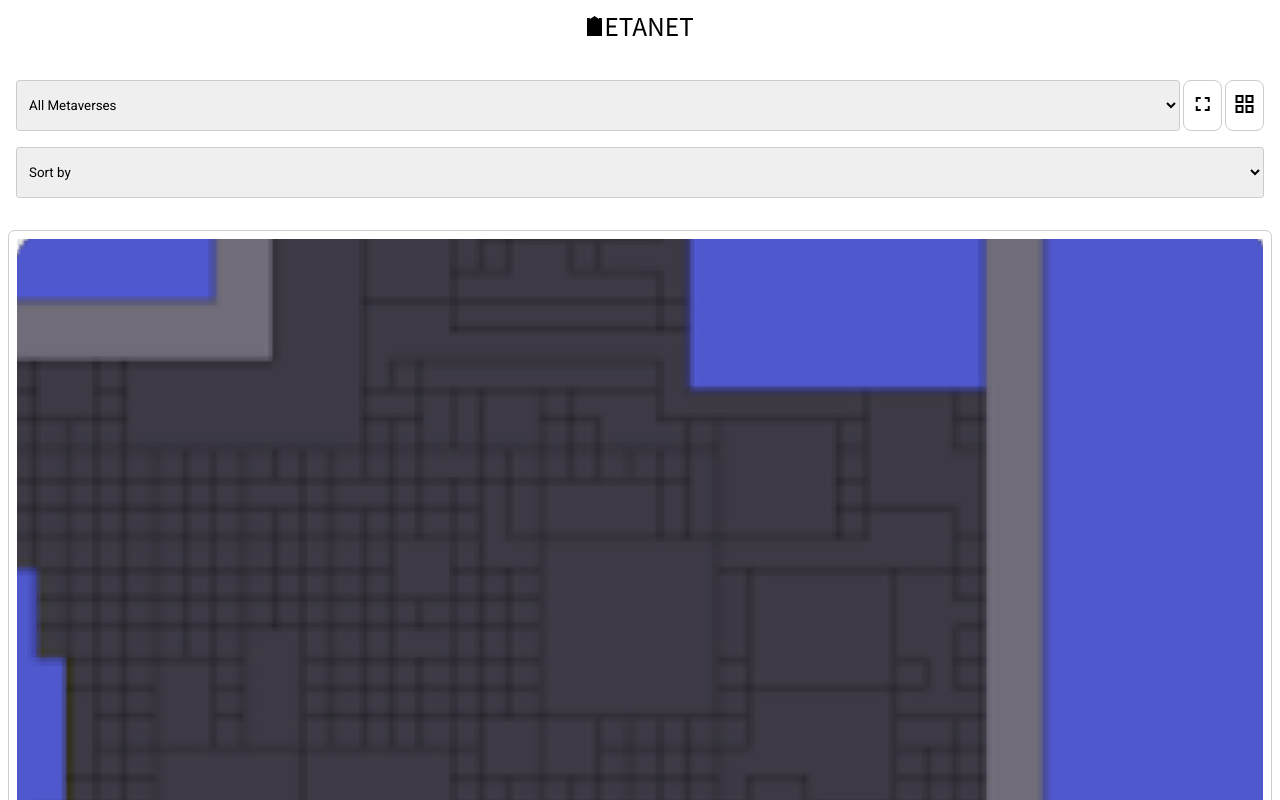
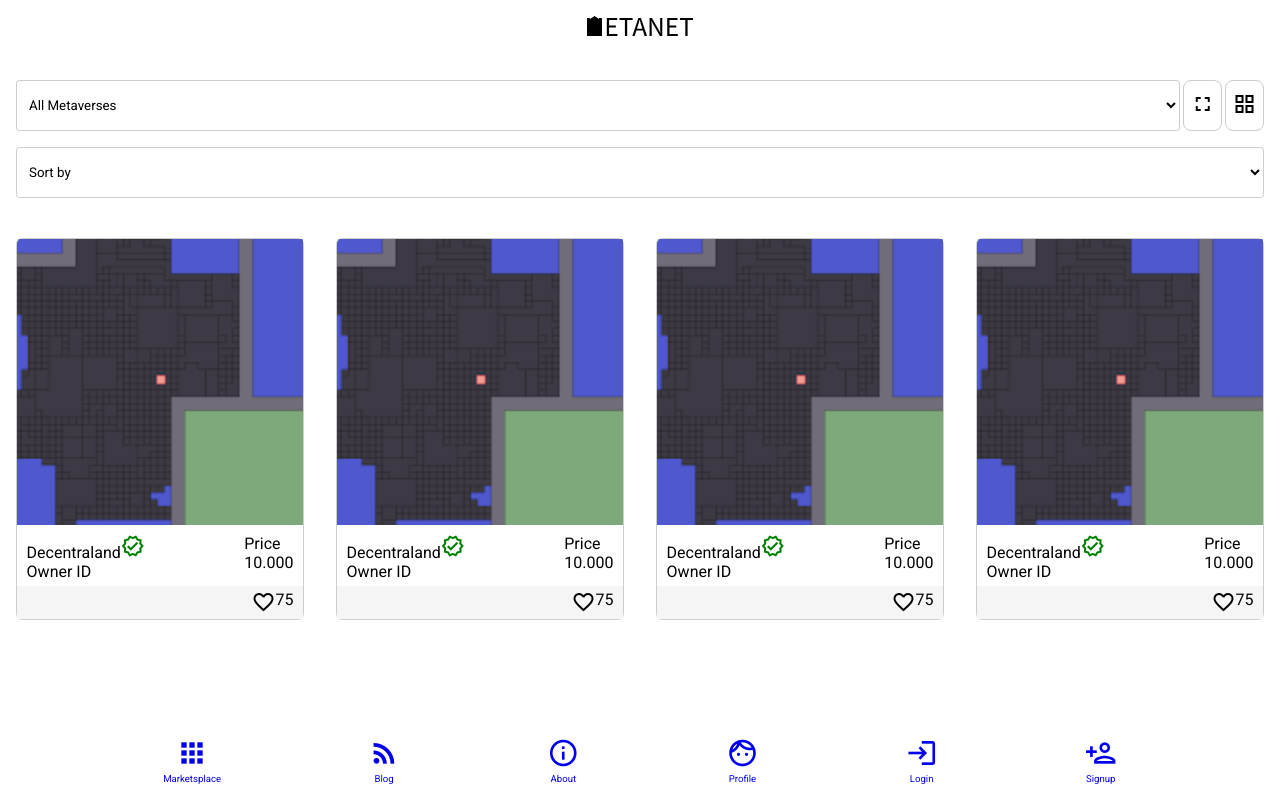
Before and after one commit to jonatanpetersson/metanet, a React (Create React App) app in the folder client/: page /marketplace in a window 1280 px wide. Shown: the top 800 px of the page. Built offline with nearby package versions, Linux system fonts and the light colour scheme.

Commit message:
frontend completed  marketplace page
Co-authored-by: Milos Tanaskovic <milostanaskovic.dev.data@gmail.com>
Co-authored-by: Jonatan Petersson <petersson.jonatan@gmail.com>

```diff
--- a/client/src/pages/Marketplace/Gallery/Gallery.js
+++ b/client/src/pages/Marketplace/Gallery/Gallery.js
@@ -8,25 +8,95 @@ const Gallery = () => {
       <ul className="gallery__wrapper">
         <li className="gallery__wrapper-item" >
           <img className="gallery__wrapper-img" src={parcel} alt="parcel" />
-                    <div >
+          <div className="gallery__wrapper__item" >
+            <div className="gallery__wrapper__item-info" >
+                <div>
                     <span>Decentraland</span>
-                        <span className="material-icons-outlined">verified</span>
-                        <span>Price</span>
+                    <span className="verified-icons-color material-icons-outlined">verified</span>
                 </div>
-                    <div>
-                        <span>Owner ID</span>
-                        <span>10.000</span>
+                <div>Owner ID</div>
             </div>
-                    <div>
+            <div className="gallery__wrapper__item-info">
+                <div>Price</div>
+                <div>10.000</div>
+            </div>
+          </div>
+          <footer className="gallery__wrapper__footer">
+                <div className="gallery__wrapper__footer-fav">
                     <span className="material-icons-outlined">favorite_border</span>
                     <span>75</span>
                 </div>
+          </footer>
+        </li>
+        <li className="gallery__wrapper-item" >
+        <img className="gallery__wrapper-img" src={parcel} alt="parcel" />
+          <div className="gallery__wrapper__item" >
+            <div className="gallery__wrapper__item-info" >
+                <div>
+                    <span>Decentraland</span>
+                    <span className="verified-icons-color material-icons-outlined">verified</span>
+                </div>
+                <div>Owner ID</div>
+            </div>
+            <div className="gallery__wrapper__item-info">
+                <div>Price</div>
+                <div>10.000</div>
+            </div>
+          </div>
+          <footer className="gallery__wrapper__footer">
+                <div className="gallery__wrapper__footer-fav">
+                    <span className="material-icons-outlined">favorite_border</span>
+                    <span>75</span>
+                </div>
+          </footer>
+        </li>
+        <li className="gallery__wrapper-item" >
+        <img className="gallery__wrapper-img" src={parcel} alt="parcel" />
+          <div className="gallery__wrapper__item" >
+            <div className="gallery__wrapper__item-info" >
+                <div>
+                    <span>Decentraland</span>
+                    <span className="verified-icons-color material-icons-outlined">verified</span>
+                </div>
+                <div>Owner ID</div>
+            </div>
+            <div className="gallery__wrapper__item-info">
+                <div>Price</div>
+                <div>10.000</div>
+            </div>
+          </div>
+          <footer className="gallery__wrapper__footer">
+                <div className="gallery__wrapper__footer-fav">
+                    <span className="material-icons-outlined">favorite_border</span>
+                    <span>75</span>
+                </div>
+          </footer>
 
         </li>
-                <li className="gallery__wrapper-item" >2</li>
-                <li className="gallery__wrapper-item" >3</li>
-                <li className="gallery__wrapper-item" >4</li>
-                <li className="gallery__wrapper-item" >5</li>
+        <li className="gallery__wrapper-item" >
+        <img className="gallery__wrapper-img" src={parcel} alt="parcel" />
+          <div className="gallery__wrapper__item" >
+            <div className="gallery__wrapper__item-info" >
+                <div>
+                    <span>Decentraland</span>
+                    <span className="verified-icons-color material-icons-outlined">verified</span>
+                </div>
+                <div>Owner ID</div>
+            </div>
+            <div className="gallery__wrapper__item-info">
+                <div>Price</div>
+                <div>10.000</div>
+            </div>
+          </div>
+          <footer className="gallery__wrapper__footer">
+                <div className="gallery__wrapper__footer-fav">
+                    <span className="material-icons-outlined">favorite_border</span>
+                    <span>75</span>
+                </div>
+          </footer>
+
+        </li>
+
       </ul>
     </section>
   )
--- a/client/src/pages/Marketplace/Gallery/Gallery.scss
+++ b/client/src/pages/Marketplace/Gallery/Gallery.scss
@@ -1,14 +1,75 @@
+// .gallery__wrapper{
+//     display: flex;
+//     flex-direction: column;
+//     padding: .5rem;
+//     list-style: none;
+
+
+// }
+
+// .gallery__wrapper-item{
+//     border: 1px solid #ccc;
+//     border-radius: .4rem;
+//     margin: .5rem;
+
+// }
+
+// .gallery__wrapper-img{
+//     width: 100%;
+// }
+
+// /* Medium screens */
+// @media only screen and (min-width: 400px) and (max-width: 600px) {
+//     .gallery__wrapper {
+//         background-color: purple;
+//         justify-content: space-around;
+//     }
+// }
+// /* Large screens */
+// @media all and (min-width: 800px) {
+//     .gallery__wrapper {
+//         flex-flow: row wrap;
+//         justify-content: space-around;
+//     }
+// }
+
 .gallery__wrapper{
-    display: flex;
-    flex-direction: column;
+    display: grid;
+    grid-template-columns: repeat(auto-fill, minmax(300px, 1fr));
+    gap: 1rem;
     padding: .5rem;
     list-style: none;
+
+}
+
+.gallery__wrapper-item{
     border: 1px solid #ccc;
     border-radius: .4rem;
     margin: .5rem;
 
 }
-
+.gallery__wrapper__item {
+    display: flex;
+    justify-content: space-between;
+    padding: .3rem .6rem;
+}
+.gallery__wrapper__item-info {
+    display: flex;
+    flex-direction: column;
+}
+.verified-icons-color {
+    color: green;
+}
 .gallery__wrapper-img{
     width: 100%;
 }
+.gallery__wrapper__footer {
+    width: 100%;
+    background-color: whitesmoke;
+    box-shadow: 2px 2px 1px whitesmoke inset;
+    padding: .3rem .6rem;
+}
+.gallery__wrapper__footer-fav {
+    display: flex;
+    justify-content: end;
+}
--- a/client/src/pages/Marketplace/Sort/Sort.scss
+++ b/client/src/pages/Marketplace/Sort/Sort.scss
@@ -30,6 +30,7 @@
     border: 1px solid #ccc;
     border-radius: .2rem;
     box-sizing: border-box;
+    background: none;
 }
 
 .sort__form-btn-group{
```
Lines whose indentation alone changed are shown as unchanged.
